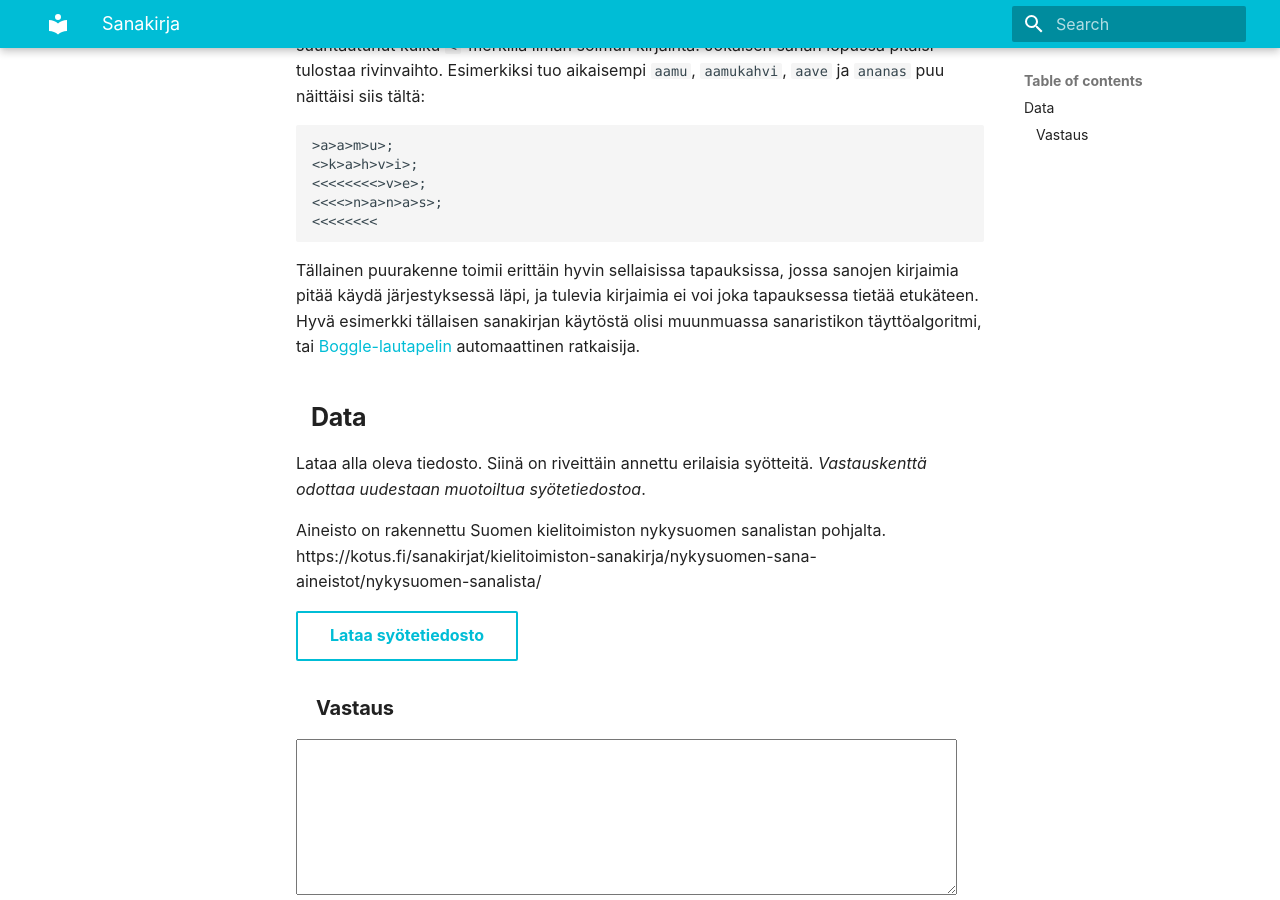
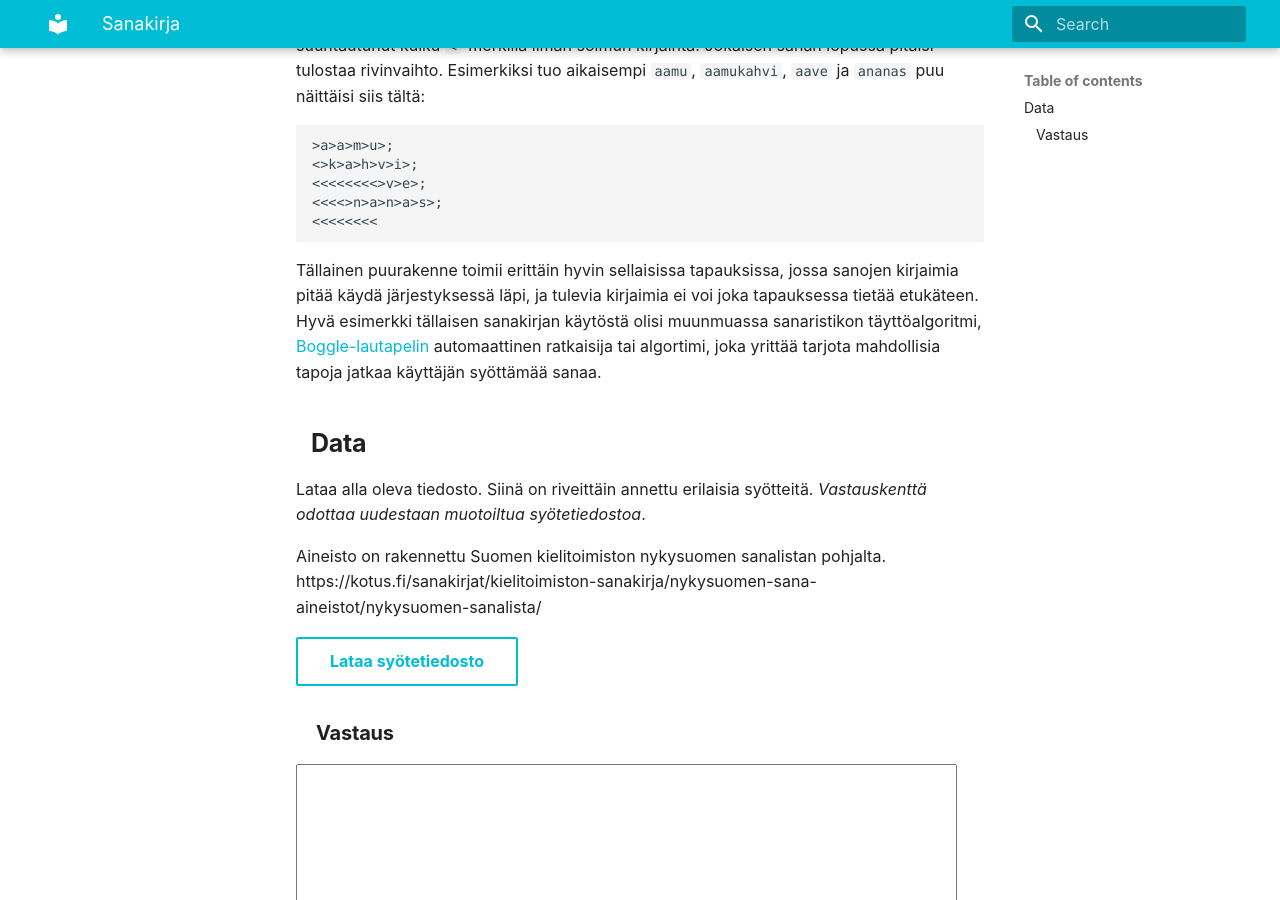
Before and after one commit to JoniMatias/jonimatias.github.io, an MkDocs documentation site: the page built from docs/koodi/haasteet/sanakirja.md, in a window 1280 px wide and 900 px high, scrolled down 1392 px. Built offline with MkDocs 1.6.1 and Material for MkDocs 9.7.7, drawn with Linux system fonts in a browser that asks for light colours.

Commit message:
Tarkennusta

````diff
--- a/docs/koodi/haasteet/sanakirja.md
+++ b/docs/koodi/haasteet/sanakirja.md
@@ -20,7 +20,7 @@ Vastauksen muotoilu olettaa valmiin puun, jonka läpi kuljetaan. Läpikulun pit
 <<<<<<<<
 ```
 
-Tällainen puurakenne toimii erittäin hyvin sellaisissa tapauksissa, jossa sanojen kirjaimia pitää käydä järjestyksessä läpi, ja tulevia kirjaimia ei voi joka tapauksessa tietää etukäteen. Hyvä esimerkki tällaisen sanakirjan käytöstä olisi muunmuassa sanaristikon täyttöalgoritmi, tai [Boggle-lautapelin](https://fi.wikipedia.org/wiki/Boggle) automaattinen ratkaisija.
+Tällainen puurakenne toimii erittäin hyvin sellaisissa tapauksissa, jossa sanojen kirjaimia pitää käydä järjestyksessä läpi, ja tulevia kirjaimia ei voi joka tapauksessa tietää etukäteen. Hyvä esimerkki tällaisen sanakirjan käytöstä olisi muunmuassa sanaristikon täyttöalgoritmi, [Boggle-lautapelin](https://fi.wikipedia.org/wiki/Boggle) automaattinen ratkaisija tai algortimi, joka yrittää tarjota mahdollisia tapoja jatkaa käyttäjän syöttämää sanaa.
 
 
 
````
